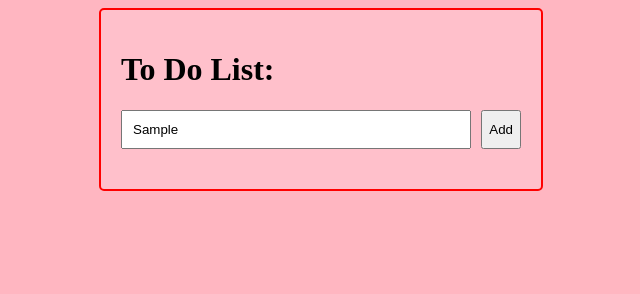
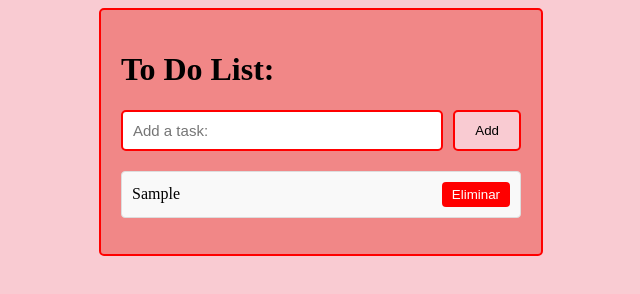
Before and after one commit to y1-wang/U01, a plain HTML site: page TRABAJO Final/index.html in a window 1280 px wide. Both pictures are taken after typing "Sample" into the empty fields and a click on the button "Add". Shown: the whole page, without its empty margins (319-959 px from the left). Drawn offline with Linux system fonts and the light colour scheme.

Commit message:
detalles

```diff
--- a/TRABAJO Final/main.js
+++ b/TRABAJO Final/main.js
@@ -1,13 +1,44 @@
-//Forma Simple
-import { COMPANY, MODULE } from "./constants.js";
+const taskInput = document.getElementById('taskInput');
+const addTaskBtn = document.getElementById('addTask');
+const taskList = document.getElementById('taskList');
 
+// Función para añadir una tarea
+function addTask() {
+    const taskText = taskInput.value.trim(); // Obtener y limpiar el texto del input
 
-console.log('hello world ' + COMPANY)
-console.log('hello world ' + MODULE)
+    if (taskText === '') {
+        alert('Introduzca una tarea!');
+        return;
+    }
 
+    // Crear un elemento <li> para la tarea
+    const li = document.createElement('li');
+    li.textContent = taskText;
 
-//Forma Default
-import constants from "./constants.js";
+    // Botón Eliminar!
+    const deleteBtn = document.createElement('button');
+    deleteBtn.textContent = 'Eliminar';
+    deleteBtn.classList.add('delete-btn');
 
-console.log('Compañía: ' + constants.COMP)
-console.log('Departamento: ' + constants.MOD)
+    // Añadir un evento al botón para eliminar la tarea
+    deleteBtn.addEventListener('click', () => {
+        li.remove();
+    });
+
+    // Añadir el botón al <li> y luego agregar el <li> al <ul>
+    li.appendChild(deleteBtn);
+    taskList.appendChild(li);
+
+    // Limpiar el input
+    taskInput.value = '';
+}
+
+// Añadir tarea al presionar botón "Añadir"
+addTaskBtn.addEventListener('click', addTask);
+
+// Permitir añadir tareas al presionar Enter
+taskInput.addEventListener('keypress', (e) => {
+    if (e.key === 'Enter') {
+        addTask();
+    }
+});
--- a/TRABAJO Final/styles.css
+++ b/TRABAJO Final/styles.css
@@ -1,13 +1,15 @@
 body{
     font-family: 'Times New Roman', Times, serif;
-    background-color: lightpink;
+    background-color: rgb(249, 203, 210);
     display: flex;
+    padding: 0;
     justify-content: center;
     align-items: center;
+
 }
 
 .container{
-    background: pink;
+    background: rgb(241, 135, 135);
     border: 2px solid red;
     border-radius: 5px;
     padding: 20px;
@@ -23,4 +25,41 @@ body{
 #taskInput{
     flex: 1;
     padding: 10px;
+    font-size: 15px;
+    border: 2px solid red;
+    border-radius: 5px;
 }
+
+#addTask{
+    padding: 10px 20px;
+    background-color: rgb(249, 203, 210);
+    border: 2px solid red;
+    color: black;
+    border-radius: 5px;
+    cursor: pointer;
+}
+
+#taskList{
+    list-style:none;
+    padding: 0;
+}
+
+#taskList li{
+    display: flex;
+    justify-content: space-between;
+    align-items: center;
+    padding: 10px;
+    background: #f9f9f9;
+    margin-bottom: 10px;
+    border: 1px solid #ddd;
+    border-radius: 4px;
+}
+
+#taskList li .delete-btn {
+    background-color: red;
+    color: white;
+    border: none;
+    border-radius: 4px;
+    padding: 5px 10px;
+    cursor: pointer;
+}
```
